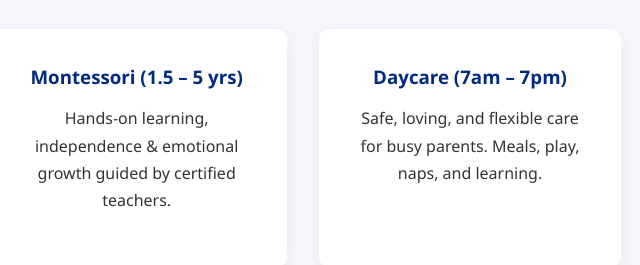
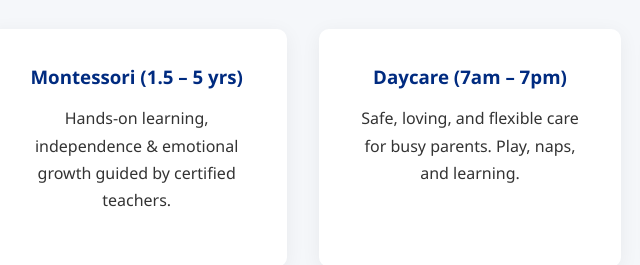
Before and after one commit to AkmalNimaladasa/future-grads-v3.4, a plain HTML site: page index.html in a window 1280 px wide. Shown: the part 897-1162 px from the top of the page, 170-810 px from the left. Drawn offline with nearby package versions, Linux system fonts and the light colour scheme.

Commit message:
Update index.html

```diff
--- a/index.html
+++ b/index.html
@@ -51,7 +51,7 @@
       </div>
       <div class="card">
         <h3>Daycare (7am – 7pm)</h3>
-        <p>Safe, loving, and flexible care for busy parents. Meals, play, naps, and learning.</p>
+        <p>Safe, loving, and flexible care for busy parents. Play, naps, and learning.</p>
       </div>
       <div class="card">
         <h3>International Grade 1 (2027)</h3>
```
